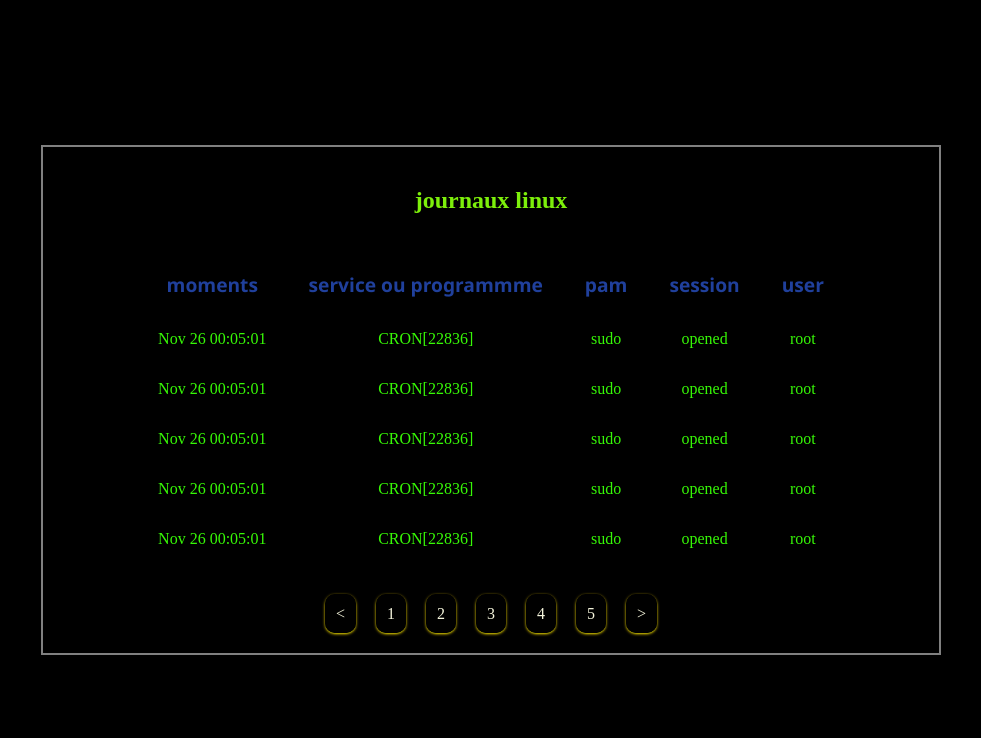
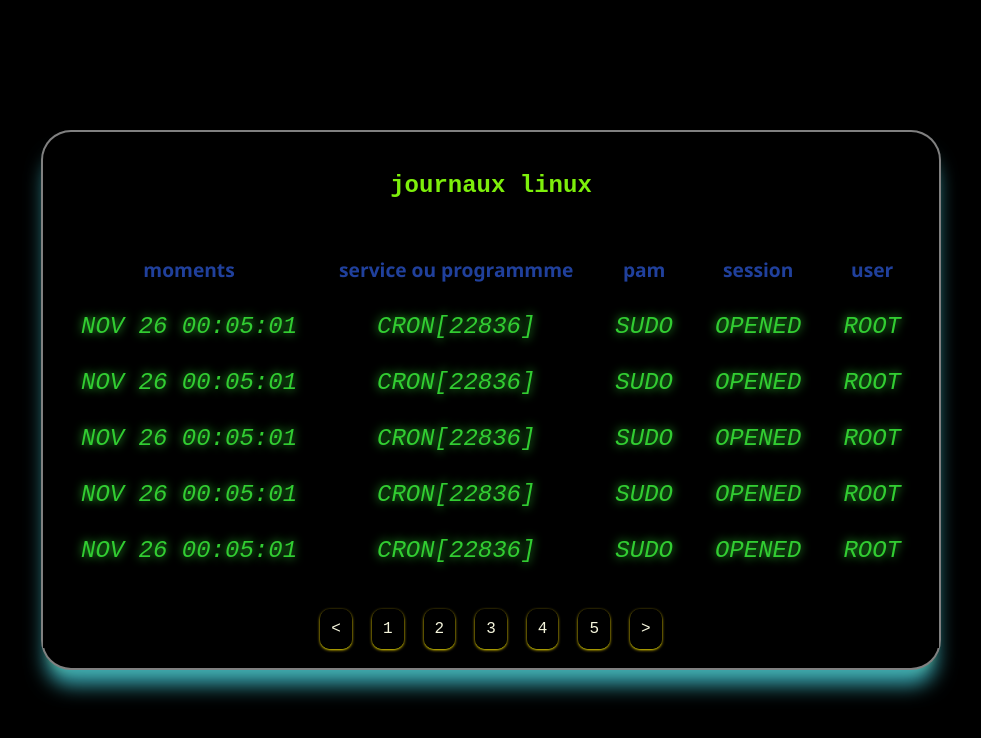
Before and after one commit to beva3/cgi, a plain HTML site: page linux/front/auth/auth.html in a window 1280 px wide. Shown: the whole page, without its empty margins (149-1130 px from the left). Drawn offline with Linux system fonts and the light colour scheme.

Commit message:
version finale

```diff
--- a/linux/front/auth/auth.css
+++ b/linux/front/auth/auth.css
@@ -3,6 +3,7 @@
     padding: 0;
     background-color: rgb(0, 0, 0);
     color: aqua;
+    font-family: "Share Tech Mono", monospace;
 }
 .container{
     border: 2px solid rgba(255, 255, 255, 0.5);
@@ -11,7 +12,10 @@
     top: 50%;
     left: 50%;
     transform: translate(-50%,-50%);
+    border-radius: 30px;
+    box-shadow: 0px 20px 20px -5px rgb(57, 168, 178), 0 10px 10px -10px rgb(217, 204, 25);
 }
+
 
 .auth{
     text-align: center;
@@ -25,13 +29,27 @@ table{
     margin-bottom: 30px;
 }
 table td{
-    color: hsl(108, 95%, 50%);
+    /* color: hsl(108, 95%, 50%); */
+    text-transform: uppercase;
+    /* font-weight: bold; */
+    font-size: 3vh;
+    line-height: 1;
+    color: limegreen;
+    text-shadow: 0px 0px 10px limegreen;
+    font-family: 'Courier New', Courier, monospace;
+    font-style: italic;
+}
+table td:hover{
+    color: rgb(235, 243, 240);
 }
 
 .pagination{
     display: flex;
     justify-content: center;
     margin-bottom: 20px;
+    margin-right: 60px;
+    margin-left:  60px;
+    /* border: 1px solid #fff; */
 }
 th, td {
     padding: 15px 20px;
```
